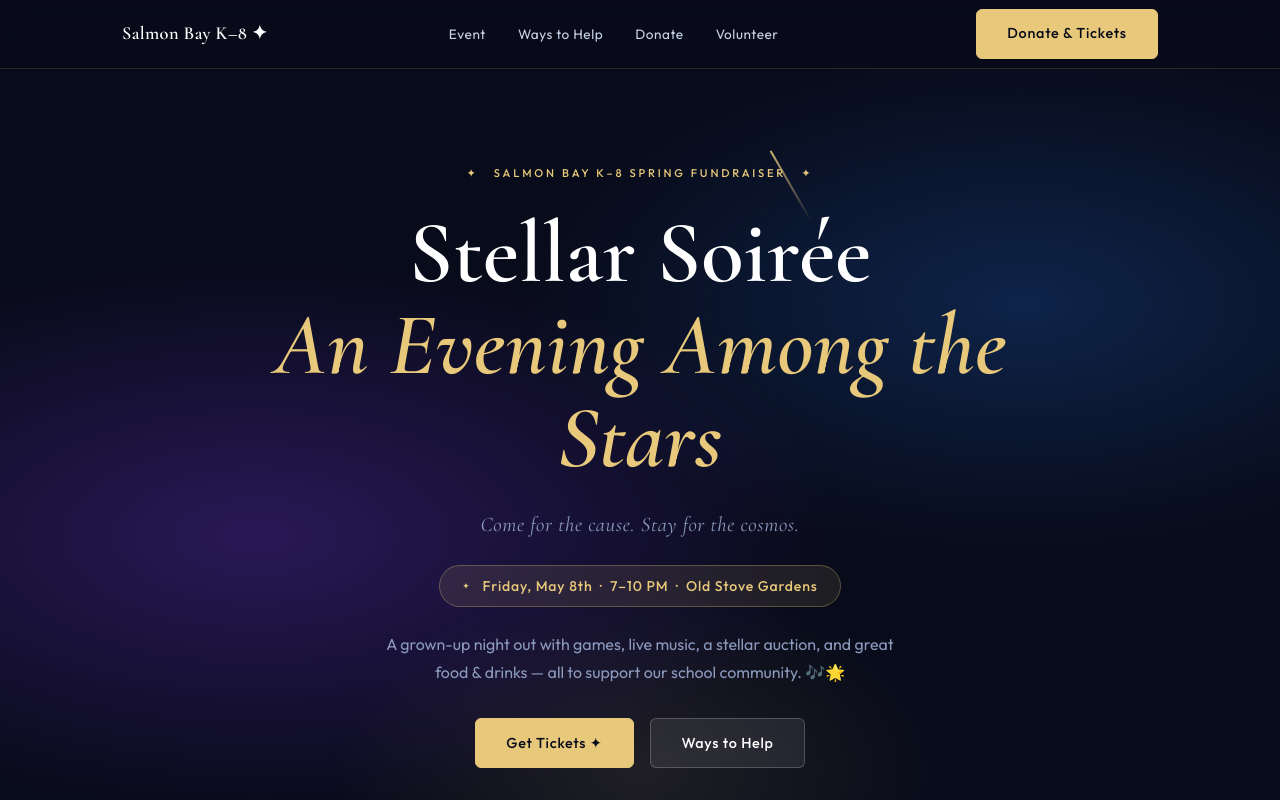
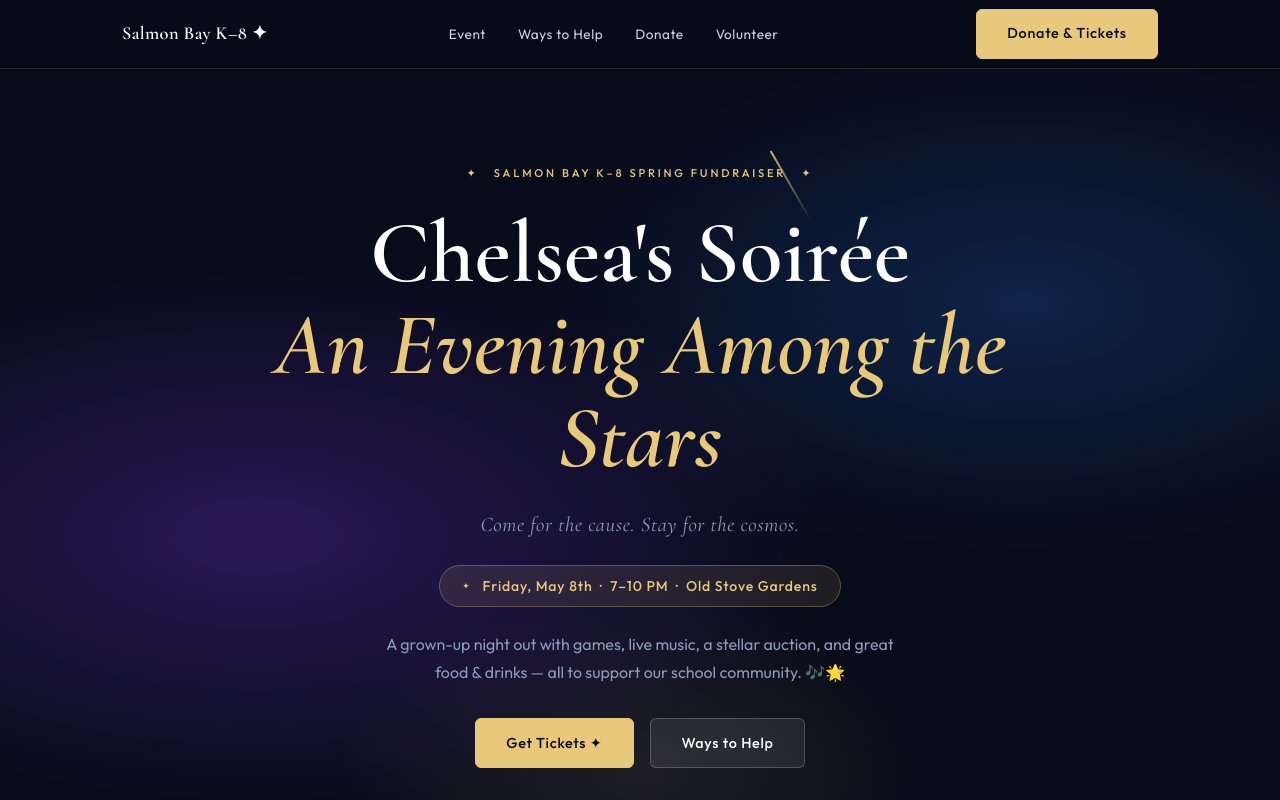
Before and after one commit to georittenmyer/galactic-gala, a plain HTML site: page index.html in a window 1280 px wide. Shown: the top 800 px of the page. Drawn offline with nearby package versions, Linux system fonts and the light colour scheme; a script that the page names is missing.

Commit message:
Update index.html

```diff
--- a/index.html
+++ b/index.html
@@ -673,7 +673,8 @@
     <p class="hero-eyebrow">✦ &nbsp; Salmon Bay K–8 Spring Fundraiser &nbsp; ✦</p>
 
     <h1>
-      Stellar Soirée
+     <!-- -- Stellar Soirée -->
+            Chelsea's Soirée
       <em>An Evening Among the Stars</em>
     </h1>
 
```
